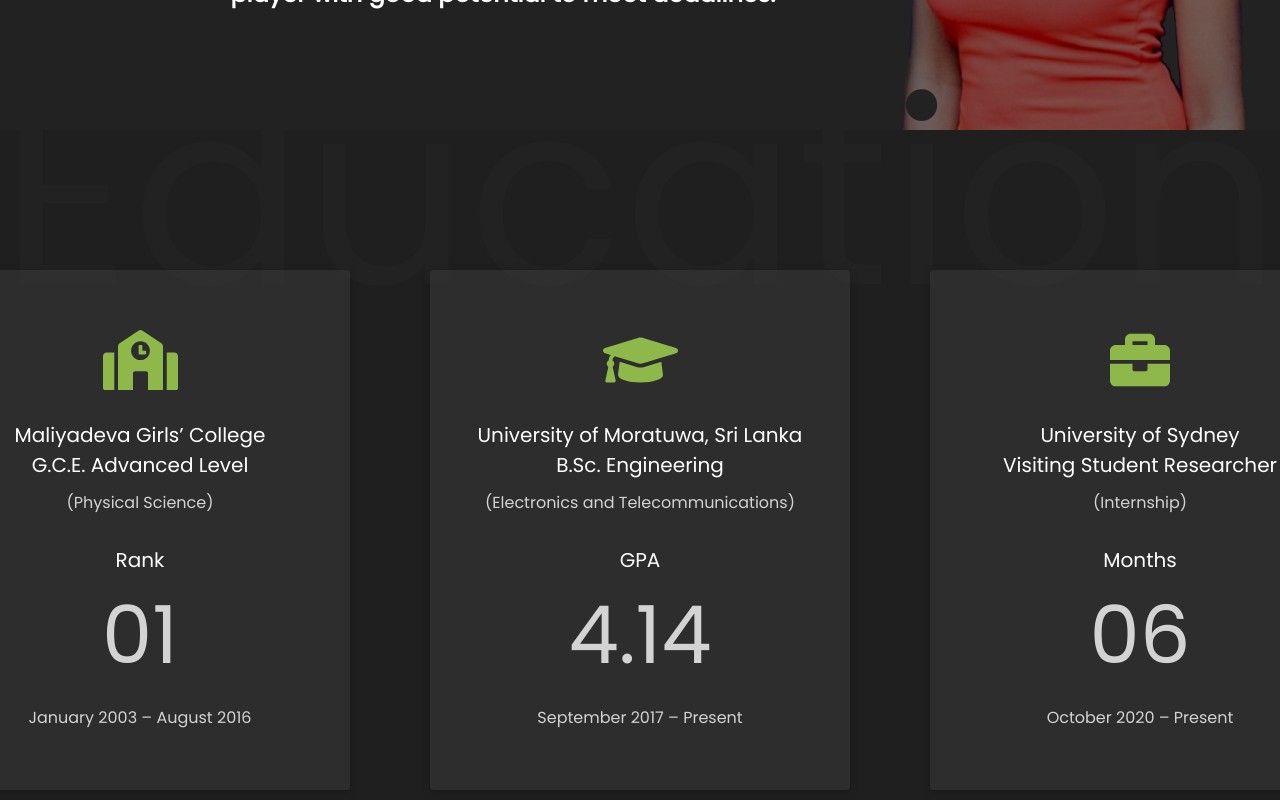
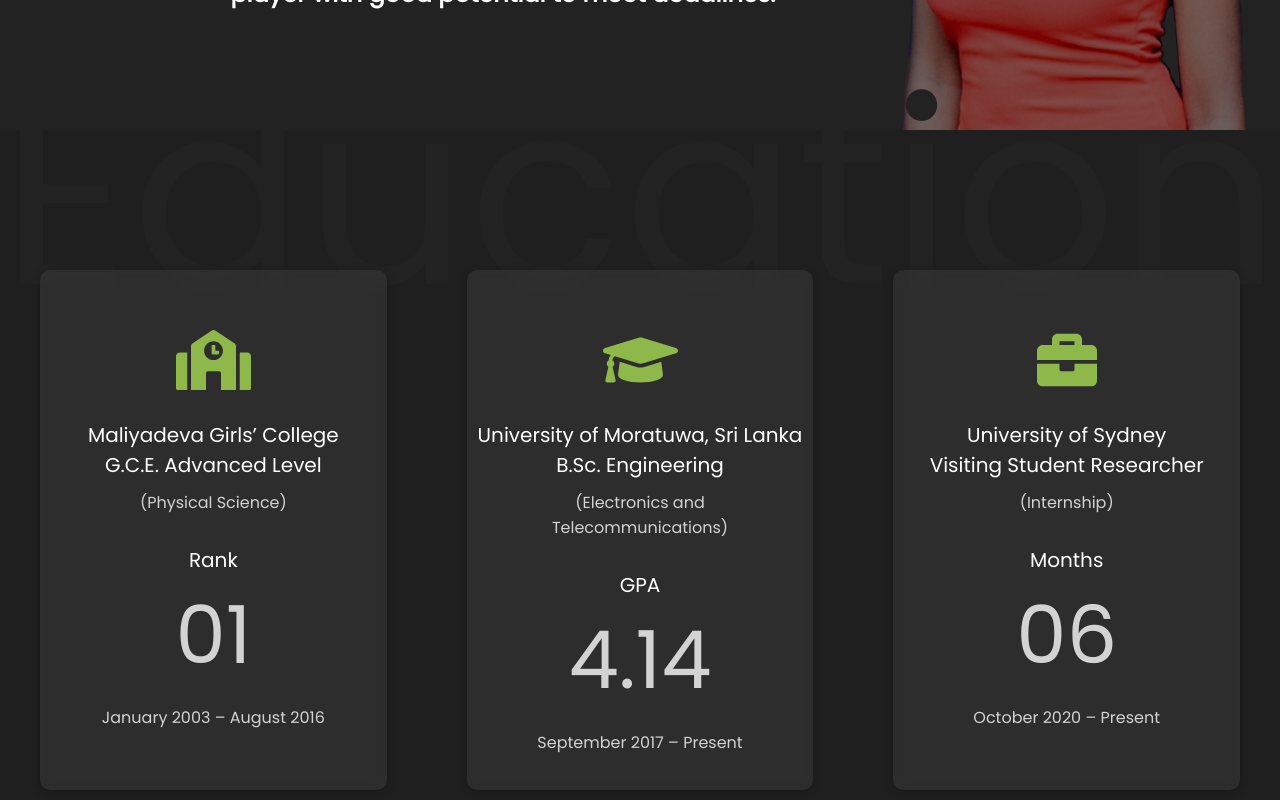
Before and after one commit to Isuru-Dissanayake/the-amaya, a React (Create React App) app: page / in a window 1280 px wide. Shown: the part 580-1380 px from the top of the page. Built offline with nearby package versions, Linux system fonts and the light colour scheme.

Commit message:
hover effect

```diff
--- a/src/components/pages/educationpage/index.js
+++ b/src/components/pages/educationpage/index.js
@@ -4,27 +4,6 @@
 import { faGithubSquare, faMedium, faLinkedin, faYoutubeSquare } from "@fortawesome/free-brands-svg-icons"
 import { faGraduationCap, faSchool, faBriefcase } from '@fortawesome/free-solid-svg-icons'
 import { Link, Element, Events, animateScroll as scroll, scrollSpy, scroller } from 'react-scroll'
-
-
-function FadeInSection(props) {
-  const [isVisible, setVisible] = React.useState(true);
-  const domRef = React.useRef();
-  React.useEffect(() => {
-    const observer = new IntersectionObserver(entries => {
-      entries.forEach(entry => setVisible(entry.isIntersecting));
-    });
-    observer.observe(domRef.current);
-    return () => observer.unobserve(domRef.current);
-  }, []);
-  return (
-    <div
-      className={`fade-in-section ${isVisible ? 'is-visible' : ''}`}
-      ref={domRef}
-    >
-      {props.children}
-    </div>
-  );
-}
 class EducationPage extends React.Component {
   countGpa = () => {
     console.log('hhkk')
@@ -59,7 +38,6 @@
           <div className="hover-to-tomato">n</div>
         </div>
         <div id="education-page-cards-container" className="education-page-cards-container">
-          <FadeInSection>
           <div className="educatio-page-card card">
             <FontAwesomeIcon icon={faSchool} className="education-page-card-icon"/>
             <div className="education-page-card-title">Maliyadeva Girls’ College</div>
@@ -69,8 +47,6 @@
             <div className="education-page-card-number">01</div>
             <div className="education-page-card-subtitle">January 2003 – August 2016</div>
           </div>
-          </FadeInSection>
-          <FadeInSection>
           <div className="educatio-page-card card">
             <FontAwesomeIcon icon={faGraduationCap} className="education-page-card-icon"/>
             <div className="education-page-card-title">University of Moratuwa, Sri Lanka</div>
@@ -81,8 +57,6 @@
             <div className="education-page-card-subtitle">September 2017 – Present</div>
 
           </div>
-          </FadeInSection>
-          <FadeInSection>
           <div className="educatio-page-card card">
             <FontAwesomeIcon icon={faBriefcase} className="education-page-card-icon"/>
             <div className="education-page-card-title">University of Sydney</div>
@@ -92,7 +66,6 @@
             <div className="education-page-card-number">06</div>
             <div className="education-page-card-subtitle">October 2020 – Present</div>
           </div>
-          </FadeInSection>
         </div>
       </Element>
 
--- a/src/components/pages/educationpage/styles.css
+++ b/src/components/pages/educationpage/styles.css
@@ -71,7 +71,6 @@
   padding: 10px;
   width: 400px;
   height: 500px;
-  background-color: white;
   background: rgba(88, 88, 88, 0.25);
   backdrop-filter: blur( 6.0px );
   -webkit-backdrop-filter: blur( 6.0px );
@@ -107,22 +106,8 @@
   font-size: 80px;
   color: rgb(211, 211, 211);
 }
-.fade-in-section {
-  opacity: 0;
-  transform: translateY(20vh);
-  visibility: hidden;
-  transition: opacity 0.6s ease-out, transform 1.2s ease-out;
-  will-change: opacity, visibility;
-}
-.fade-in-section.is-visible {
-  opacity: 1;
-  transform: none;
-  visibility: visible;
-}
 .card{
   position: relative;
-
-  border-radius: 4px;
   box-shadow:0 2px 10px rgba(0,0,0,.2);
 }
 .card:before,
--- a/src/components/pages/homepage/index.js
+++ b/src/components/pages/homepage/index.js
@@ -86,10 +86,10 @@
           <Link activeClass="active-item" to="Education-page-section" spy={true} smooth={true} duration={500} offset={-110} className="nav-bar-item"  onSetActive={this.countGpa}>
             Education
           </Link>
-          <Link activeClass="active-item" to="Research-page-section" spy={true} smooth={true} duration={500} offset={-90} className="nav-bar-item">
+          <Link activeClass="active-item" to="Research-page-section" spy={true} smooth={true} duration={500} offset={-110} className="nav-bar-item">
             Research
           </Link>
-          <Link activeClass="active-item" to="Skills-page-section" spy={true} smooth={true} duration={500} offset={-90} className="nav-bar-item">
+          <Link activeClass="active-item" to="Skills-page-section" spy={true} smooth={true} duration={500} offset={-110} className="nav-bar-item">
             Skills
           </Link>
           <Link activeClass="active-item" to="Achievements-page-section" spy={true} smooth={true} duration={500} offset={-90} className="nav-bar-item">
@@ -126,7 +126,9 @@
             </div>
             ): <div></div>}
         </Element>
+        <FadeInSection>
         <EducationPage/>
+        </FadeInSection>
         <FadeInSection>
         <ResearchPage/>
         </FadeInSection>
--- a/src/components/pages/homepage/styles.css
+++ b/src/components/pages/homepage/styles.css
@@ -173,3 +173,15 @@
 .home-social-icons:hover {
   color: tomato;
 }
+.fade-in-section {
+  opacity: 0;
+  transform: translateY(20vh);
+  visibility: hidden;
+  transition: opacity 0.6s ease-out, transform 1.2s ease-out;
+  will-change: opacity, visibility;
+}
+.fade-in-section.is-visible {
+  opacity: 1;
+  transform: none;
+  visibility: visible;
+}
```
Also changed, not shown: 1 other file (tests, documents, lock files or other folders). Lines whose indentation alone changed are shown as unchanged.
